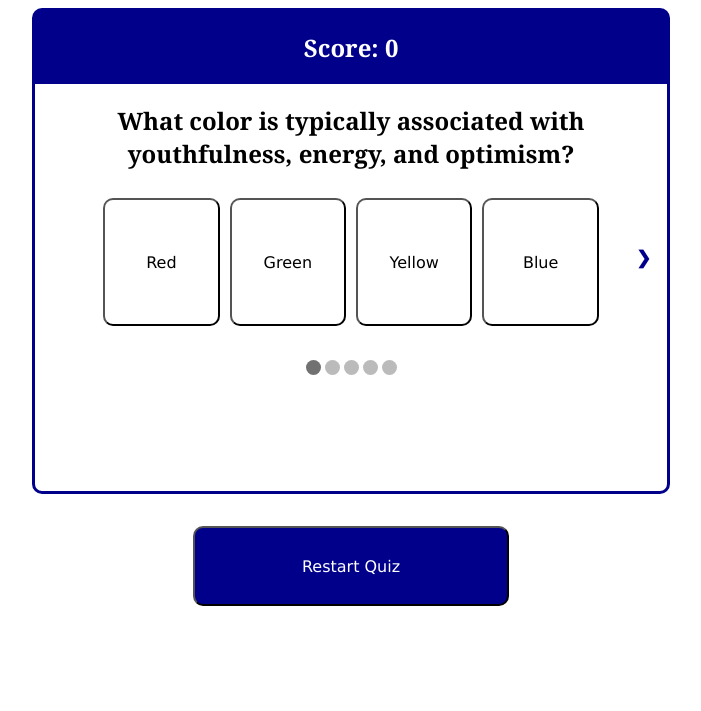
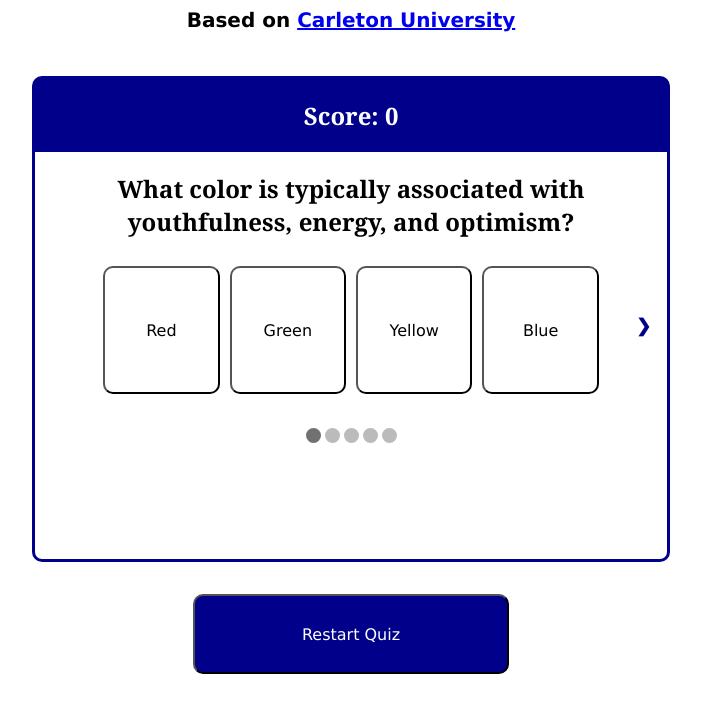
Before and after one commit to klandrove/guessing-game, a plain HTML site: page index.html in a window 1280 px wide. Shown: the part 89-800 px from the top of the page, without its empty margins (289-990 px from the left). Drawn offline with Linux system fonts and the light colour scheme.

Commit message:
Add comments

```diff
--- a/index.html
+++ b/index.html
@@ -12,6 +12,7 @@
 
 <body>
     <h1>Branding Colors Quiz</h1>
+    <h3 class="resource">Based on <a href="https://carleton.ca/theprintshop/story/the-importance-of-brand-colours-and-how-to-pick-them/">Carleton University</a></h3>
 
 
     <div class="slideshow-container">
--- a/script.js
+++ b/script.js
@@ -13,6 +13,7 @@ let feedback = document.getElementsByClassName('feedback');
 // Keep track of score
 let score = 0;
 
+// Set slide index variable and show first slide
 let slideIndex = 1;
 showSlides(slideIndex);
 
@@ -25,9 +26,10 @@ function check(event) {
     // Get class name of button
     let name = button.className;
 
-
+    // check if restart button
     if(name.includes("restart")){
 
+        // call restart function
         restart(event);
 
     } else {
@@ -35,15 +37,20 @@ function check(event) {
         let question = button.parentElement;
         // Select first HTML element with class of score
 
+        // Find feedback text
         let feedback_text = feedback[slideIndex-1].querySelector('.is_correct');
 
+        // Check if button is correct
         if (name.includes("correct")) {
 
+            // change color of dot to green
             dots[slideIndex-1].style.backgroundColor = "green";
 
+            // update and display feedback text
             feedback_text.textContent = "Correct! ";
             feedback[slideIndex-1].style.display = "block";
 
+            // Change button border color and button size
             button.style.borderColor = "green";
             button.style.scale = "1.1";
             button.style.borderWidth = '4px';
@@ -55,10 +62,15 @@ function check(event) {
             scoreElement.textContent = score;
         } else {
             // If answer is wrong
+
+            //change color of dot to red
             dots[slideIndex-1].style.backgroundColor = "red";
+
+            // update and display feedback text
             feedback_text.textContent = "Incorrect! ";
             feedback[slideIndex-1].style.display = "block";
 
+            // Change button border color and button size
             button.style.borderColor = "red";
             button.style.scale = "1.1";
             button.style.borderWidth = '4px';
@@ -82,7 +94,7 @@ function hover(event) {
     // Find hovered button
     let button = event.target;
 
-    // Check if button is enabled
+    // Check if button is enabled and not restart button
     if (!button.disabled && !button.className.includes("restart")){
         //Checks if question is dark blue or red
         if (button.className.includes("dark_blue")){
@@ -97,25 +109,31 @@ function hover(event) {
         button.style.borderStyle = 'solid';
         button.style.borderColor = buttonColor;
         button.style.borderWidth = '4px';
-        //button.style.padding = "10px";
     } else if (button.className.includes("restart")){
+        // style restart button
         button.style.background = 'black';
     }
 }
 
 function unhover(event){
+    // find unhovered button
     let button = event.target;
+
+    // check if button enabled and not restart button
     if (!button.disabled && !button.className.includes("restart")){
         // Change the button's border color
         button.style.borderColor = 'black';
         button.style.borderWidth = '2px';
         button.style.padding = "10px";
     } else if (button.className.includes("restart")){
+        // style restart button
         button.style.background = 'darkblue';
     }
 }
 
+// restarts quiz
 function restart(event){
+    // reset slide index and show first slide
     slideIndex = 1;
     showSlides(slideIndex);
 
@@ -125,13 +143,15 @@ function restart(event){
     //Get class name of button
     let name = button.className;
 
+    // Check if button is restart button
     if(name.includes("restart")){
-        // Find all button elements inside current question
+
+        // Find all button elements
         let questionButtons = document.querySelectorAll("button");
-        let responses = document.querySelectorAll(".response");
 
         // Loop through all buttons
         for (let button of questionButtons) {
+            // Check if button is not restart button
             if(!button.className.includes("restart")){
                 // Enable each button
                 button.disabled = false;
@@ -145,17 +165,15 @@ function restart(event){
             }
         }
 
-        for (let response of responses){
-            response.remove();
-        }
-
         // Loop through all dots
         for (let dot of dots){
+            // reset dot style
             dot.style.backgroundColor = "";
-            console.log(dot.style.backgroundColor);
          }
 
+         // loop through all feedback
         for (fb of feedback){
+            // hide feedback
             fb.style.display = "none";
         }
         // Reset score
@@ -172,7 +190,9 @@ function restart(event){
 for (let button of buttons) {
     // Run check function when it's clicked
     button.onclick = check;
+    // Run hover function when it's hovered
     button.addEventListener('mouseover', hover);
+    // Run unhover function when it's not hovered
     button.addEventListener('mouseout', unhover);
 }
 
@@ -189,32 +209,49 @@ function currentSlide(n) {
 }
 
 function showSlides(n) {
+    // used in for loop
     let i;
+    // get all questions
     let slides = document.getElementsByClassName("question");
+
+    // get back arrow
     let prevButton = document.getElementById('previous');
+
+    //get next arrow
     let nextButton = document.getElementById('next');
+
+    // hide all slides
     for (i = 0; i < slides.length; i++) {
         slides[i].style.display = "none";
     }
+
+    // checks if slide is last and hides next arrow
     if (n == slides.length){
         nextButton.disabled = true;
         nextButton.hidden = true;
         prevButton.disabled = false;
         prevButton.hidden = false;
     } else if (n == 1){
+        // checks if slide is first and hides back arrow
         prevButton.disabled = true;
         prevButton.hidden = true;
         nextButton.disabled = false;
         nextButton.hidden = false;
     } else {
+        // enables both arrows
         prevButton.disabled = false;
         nextButton.disabled = false;
         prevButton.hidden = false;
         nextButton.hidden = false;
     }
+    // makes all dots inactive
     for (i = 0; i < dots.length; i++) {
         dots[i].className = dots[i].className.replace(" active", "");
     }
+    // makes slide active
+    slides[slideIndex-1].style.display = "block";
+
+    // makes corresponding dot active
     dots[slideIndex-1].className += " active";
-    slides[slideIndex-1].style.display = "block";
+
 }
--- a/style.css
+++ b/style.css
@@ -136,3 +136,9 @@ button {
     font-size: 16px;
     display: none;
 }
+.resource{
+    font-family: Verdana, sans-serif;
+    text-align: center;
+    font-size:20px;
+    height: 6vh;
+}
```
